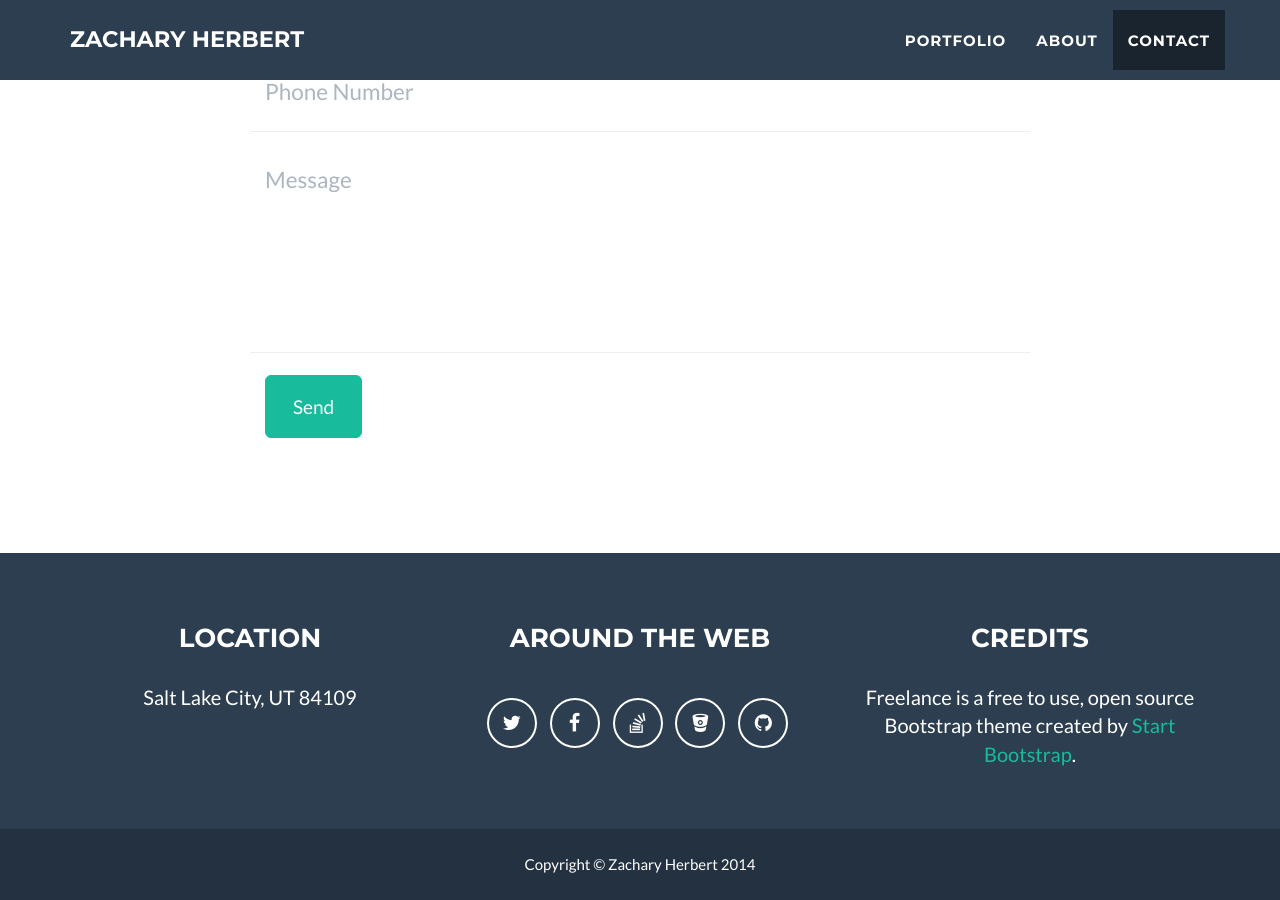
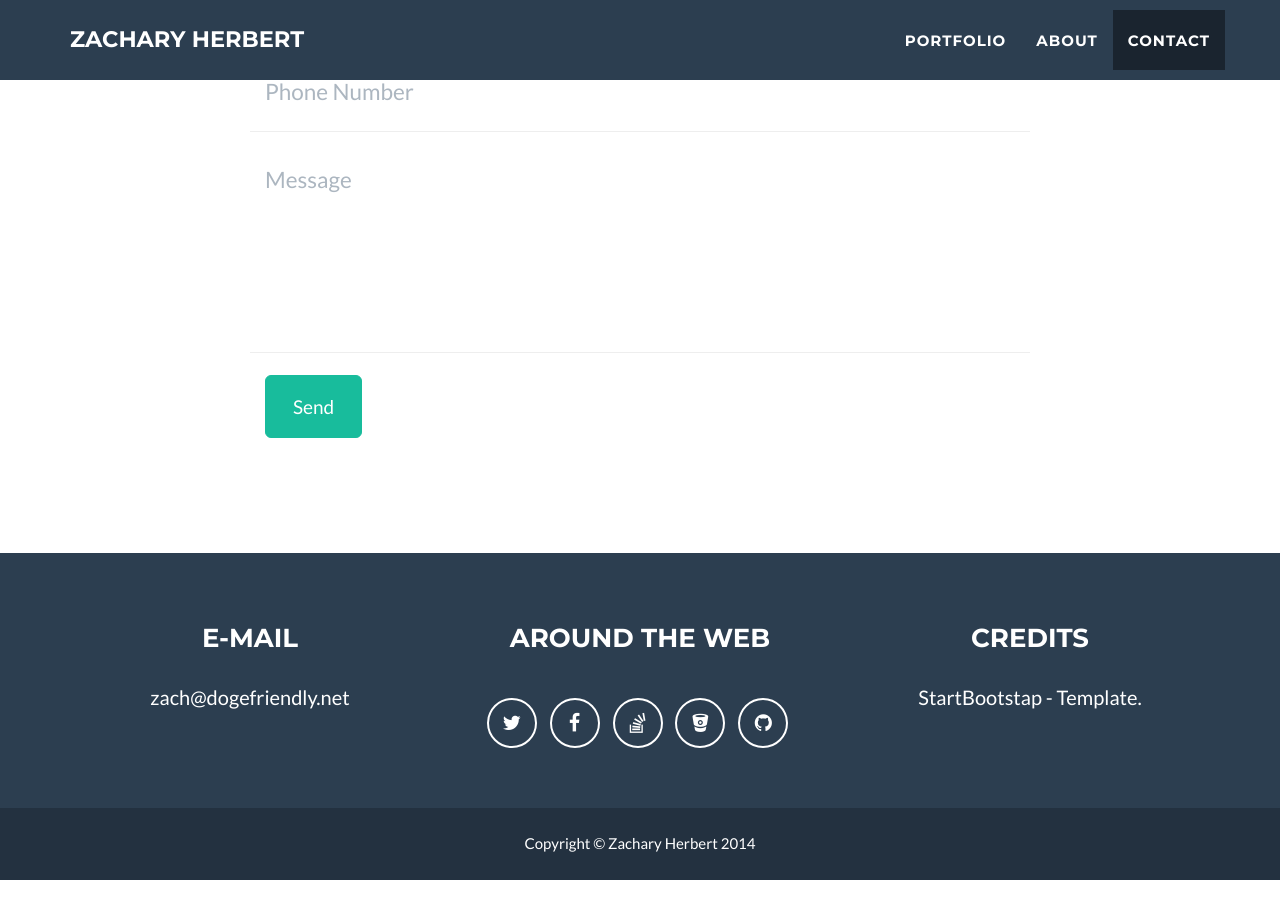
Before and after one commit to derpalicious/derpalicious.github.io, a Jekyll site: the page built from index.html, in a window 1280 px wide and 900 px high, scrolled down 2590 px. Built offline with Jekyll 4.4.1, drawn with Linux system fonts in a browser that asks for light colours; some of the changed text lies outside the part shown.

Commit message:
More updates to match theme.

```diff
--- a/_config.yml
+++ b/_config.yml
@@ -24,7 +24,7 @@ social:
 
 # Postal address (add as many lines as necessary)
 address:
-  - line: Salt Lake City, UT 84109
+  - line: zach@dogefriendly.net
 
 # Build settings
 markdown: kramdown
--- a/_includes/footer.html
+++ b/_includes/footer.html
@@ -4,7 +4,7 @@
             <div class="container">
                 <div class="row">
                     <div class="footer-col col-md-4">
-                        <h3>Location</h3>
+                        <h3>E-Mail</h3>
                         <p>
                             {% for adress in site.address %}
                                 {{ adress.line }} <br>
@@ -23,7 +23,7 @@
                     </div>
                     <div class="footer-col col-md-4">
                         <h3>Credits</h3>
-                        <p>Freelance is a free to use, open source Bootstrap theme created by <a href="http://startbootstrap.com">Start Bootstrap</a>.</p>
+                        <p>StartBootstap - Template</a>.</p>
                     </div>
                 </div>
             </div>
--- a/_includes/header.html
+++ b/_includes/header.html
@@ -43,7 +43,7 @@
                     <div class="intro-text">
                         <span class="name">{{ site.title }}</span>
                         <hr class="star-light">
-                        <span class="skills">Web Developer - Graphic Artist - User Experience Designer</span>
+                        <span class="skills">3D Animator, Video and Digital Editor</span>
                     </div>
                 </div>
             </div>
```
